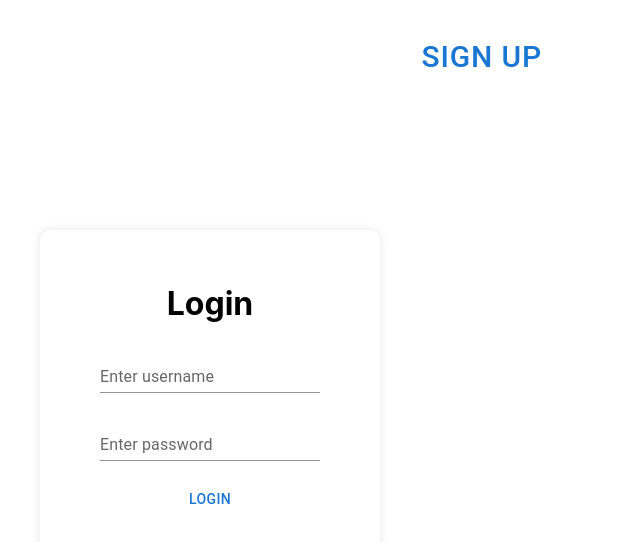
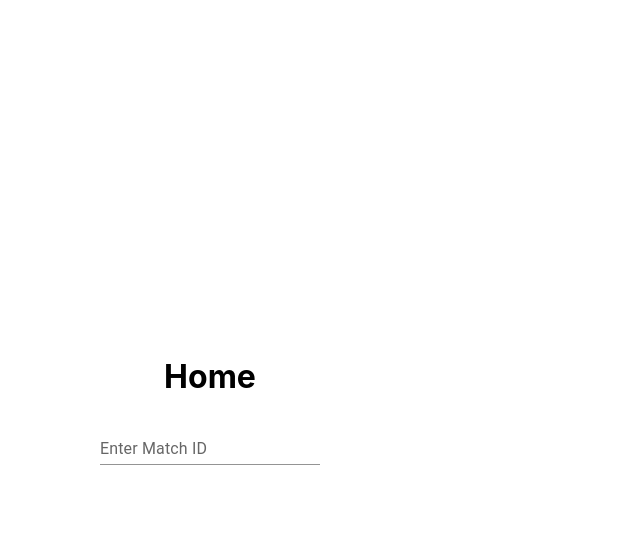
Before and after one commit to Charger1256A/madhacks-2023, a React (Create React App) app: page / in a window 1280 px wide. Shown: the top 542 px of the page, without its empty margins (430-1070 px from the left). Built offline with nearby package versions, Linux system fonts and the light colour scheme.

Commit message:
started home screen

```diff
--- a/src/App.js
+++ b/src/App.js
@@ -9,8 +9,9 @@ export default function App() {
     <Routes>
       {user ? (
         <Route path="/" element={<Login />}></Route>
+        // TODO: Change Login to Home
       ) : (
-        <Route path="/" element={<Login />}></Route>
+        <Route path="/" element={<Home />}></Route>
       )}
     </Routes>
   )
--- a/src/screens/home/home.css
+++ b/src/screens/home/home.css
@@ -0,0 +1,14 @@
+.container {
+    display: flex;
+    flex-direction: column;
+    align-items: center;
+    justify-content: center;
+    height: 100vh;
+}
+
+.header {
+    display: flex;
+    align-items: center;
+    justify-content: center;
+    width: 100%;
+}
--- a/src/screens/home/home.jsx
+++ b/src/screens/home/home.jsx
@@ -1,9 +1,21 @@
 import { useState, useEffect } from "react";
+import TextField from '@mui/material/TextField';
+import Button from '@mui/material/Button';
 
 export default function Home() {
     return (
-        <div>
-            <h1>Home</h1>
+        <div className="container">
+            <div className="header">
+                <h1>Home</h1>
+            </div>
+            <div className="body">
+                <div className="matcher">
+                <TextField className="matcher" id="standard-basic" label="Enter Match ID" variant="standard" type="" />
+                </div>
+                <div className="movie">
+
+                </div>
+            </div>
         </div>
     )
 }
```
